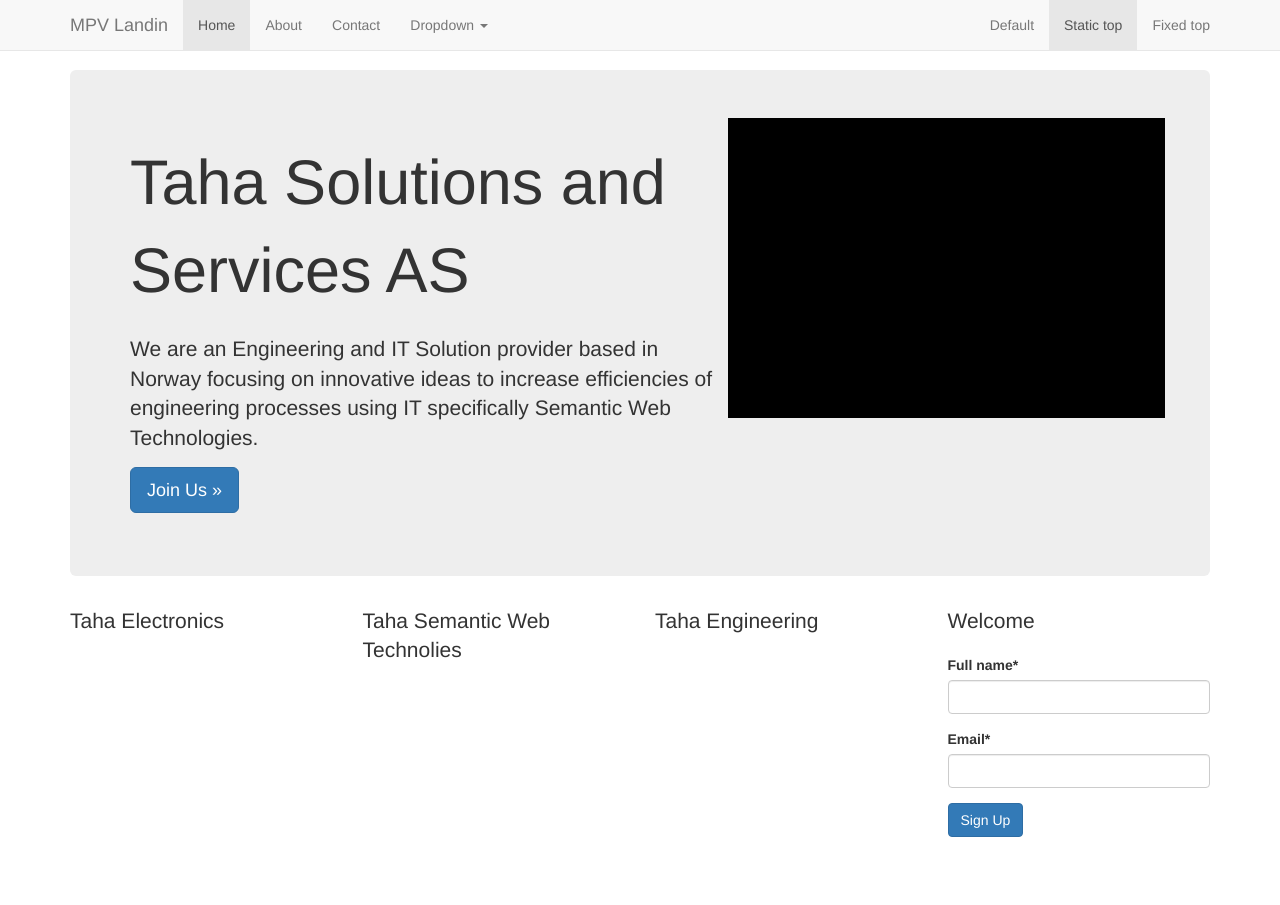
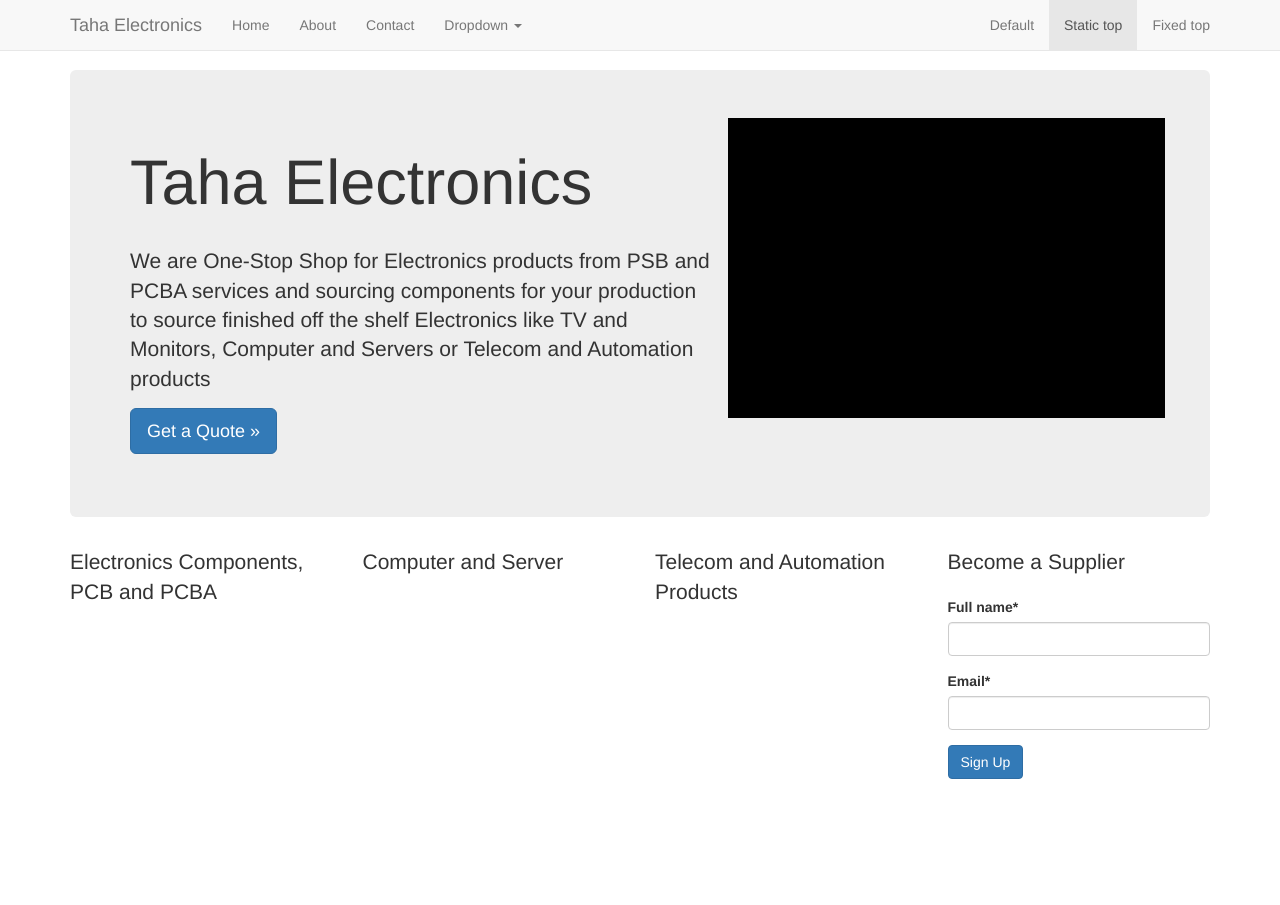
Before and after one commit to raeisi/tryDjango, a Django app: page / in a window 1280 px wide. Shown: the top 905 px of the page. Run offline with Django 3.2, Linux system fonts and the light colour scheme; some libraries are stand-ins or nearby versions.

Commit message:
url names end V25

```diff
--- a/src/newsletter/views.py
+++ b/src/newsletter/views.py
@@ -1,65 +1,68 @@
 from django.conf import settings
 from django.core.mail import send_mail
 from django.shortcuts import render
+
 from .forms import ContactForm, SignUpForm
-
 # Create your views here.
 def home(request):
-	title = 'Welcome'
+	title = 'Become a Supplier'
 	form = SignUpForm(request.POST or None)
-
 	context = {
-		'title': title,
-		'form': form
+		"title": title,
+		"form": form
 	}
 
+
+
 	if form.is_valid():
-		form.save()
-		# instance = form.save(commit=False)
+		#form.save()
+		#print request.POST['email'] #not recommended
+		instance = form.save(commit=False)
 
-		# full_name = form.cleaned_data.get('full_name')
-		# if not full_name:
-		# 	full_name = 'New Full Name'
-		# instance.full_name = full_name
-
+		full_name = form.cleaned_data.get("full_name")
+		if not full_name:
+			full_name = "New full name"
+		instance.full_name = full_name
 		# if not instance.full_name:
-		# 		instance.full_name = 'Jasmine'
-		#instance.save()
+		# 	instance.full_name = "Justin"
+		instance.save()
 		context = {
-			"title" : 'Thank you'
+			"title": "Thank you"
 		}
 
 
 	return render(request, "home.html", context)
 
+
+
 def contact(request):
 	form = ContactForm(request.POST or None)
 	if form.is_valid():
 		# for key, value in form.cleaned_data.iteritems():
-		# 	print key, value #form.cleaned_data.get(key)
-		form_full_name = form.cleaned_data.get('full_name')
-		form_email = form.cleaned_data.get('email')
-		form_message = form.cleaned_data.get('message')
-		print form_full_name, form_email, form_message
+		# 	print key, value
+		# 	#print form.cleaned_data.get(key)
+		form_email = form.cleaned_data.get("email")
+		form_message = form.cleaned_data.get("message")
+		form_full_name = form.cleaned_data.get("full_name")
+		# print email, message, full_name
 		subject = 'Site contact form'
 		from_email = settings.EMAIL_HOST_USER
-		to_email = [form_email, 'sr@TahaGroups.com', 'PytDjango@gmail.com']
+		to_email = [from_email, 'youotheremail@email.com']
 		contact_message = "%s: %s via %s"%(
-			form_full_name,
-			form_message,
-			form_email)
+				form_full_name,
+				form_message,
+				form_email)
 		some_html_message = """
-		<h1>Hello</h1>
+		<h1>hello</h1>
 		"""
 		send_mail(subject,
-			contact_message,
-			from_email,
-			to_email,
-			html_message = some_html_message,
-			fail_silently=False)
+				contact_message,
+				from_email,
+				to_email,
+				html_message=some_html_message,
+				fail_silently=True)
 
-	context ={
-		'form': form,
-
+	context = {
+		"form": form,
 	}
-	return render(request, 'forms.html', context)
+	return render(request, "forms.html", context)
--- a/src/templates/home.html
+++ b/src/templates/home.html
@@ -14,10 +14,10 @@
 
 <div class="row">
   <div class="col-md-7">
-    <h1 class='lead text-align-center'>Taha Solutions and Services AS</h1>
-    <p class='lead text-align-center'>We are an Engineering and IT Solution provider based in Norway focusing on innovative ideas to increase efficiencies of engineering processes using IT specifically Semantic Web Technologies.</p>
+    <h1 class='lead text-align-center'>Taha Electronics</h1>
+    <p class='lead text-align-center'>We are One-Stop Shop for Electronics products from PSB and PCBA services and sourcing components for your production to source finished off the shelf Electronics like TV and Monitors, Computer and Servers or Telecom and Automation products  </p>
     <p>
-      <a class="btn btn-lg btn-primary" href="" role="button"> Join Us &raquo;</a>
+      <a class="btn btn-lg btn-primary" href="" role="button"> Get a Quote &raquo;</a>
     </p>
   </div>
   <div class="col-md-5" style="background-color:black; height:300px;">
@@ -43,15 +43,15 @@
   </div>
 
   <div class='col-sm-3'>
-<p class='lead text-align-center'>Taha Electronics</p>
+<p class='lead text-align-center'>Electronics Components, PCB and PCBA</p>
 </div>
 
 <div class='col-sm-3'>
-<p class='lead text-align-center'>Taha Semantic Web Technolies</p>
+<p class='lead text-align-center'>Computer and Server</p>
 </div>
 
 <div class='col-sm-3'>
-<p class='lead text-align-center'>Taha Engineering</p>
+<p class='lead text-align-center'>Telecom and Automation Products</p>
 </div>
 
 
--- a/src/templates/navbar.html
+++ b/src/templates/navbar.html
@@ -8,13 +8,13 @@
             <span class="icon-bar"></span>
             <span class="icon-bar"></span>
           </button>
-          <a class="navbar-brand" href="#">MPV Landin</a>
+          <a class="navbar-brand" href="{% url 'home' %}">Taha Electronics</a>
         </div>
         <div id="navbar" class="navbar-collapse collapse">
           <ul class="nav navbar-nav">
-            <li class="active"><a href="#">Home</a></li>
-            <li><a href="#about">About</a></li>
-            <li><a href="#contact">Contact</a></li>
+            <li><a href="{% url 'home' %}">Home</a></li>
+            <li><a href="{% url 'about' %}">About</a></li>
+            <li><a href="{% url 'contact' %}">Contact</a></li>
             <li class="dropdown">
               <a href="#" class="dropdown-toggle" data-toggle="dropdown" role="button" aria-haspopup="true" aria-expanded="false">Dropdown <span class="caret"></span></a>
               <ul class="dropdown-menu">
--- a/src/trydjango18/urls.py
+++ b/src/trydjango18/urls.py
@@ -22,6 +22,8 @@ from django.contrib import admin
 urlpatterns = [
   url(r'^$', 'newsletter.views.home', name='home'),
   url(r'^contact/$', 'newsletter.views.contact', name='contact'),
+  url(r'^about/$', 'trydjango18.views.about', name='about'),
+
   url(r'^admin/', include(admin.site.urls)),
   #url(r'^newsletter/', include(newsletter.site.urls)),
 ]
--- /dev/null
+++ b/src/trydjango18/views.py
@@ -0,0 +1,6 @@
+from django.shortcuts import render
+
+def about(request):
+
+
+  return render(request, "about.html", {})
```
Also changed, not shown: 4 other files.
